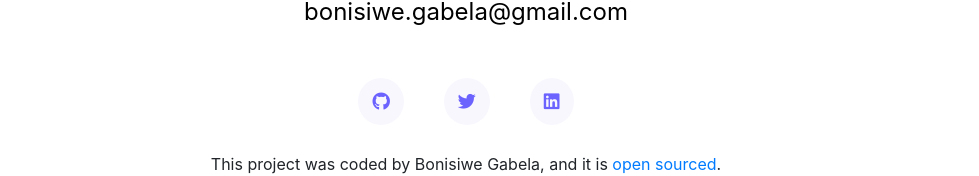
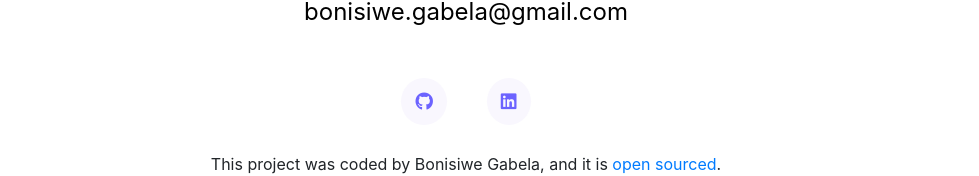
Before and after one commit to bonisiweGabela/portfolio-project, a plain HTML site: page index.html in a window 1280 px wide. Shown: the part 3001-3177 px from the top of the page, without its empty margins (174-1153 px from the left). Drawn offline with nearby package versions, Linux system fonts and the light colour scheme; a web font is replaced by a local one.

Commit message:
Removed a twitter link

```diff
--- a/index.html
+++ b/index.html
@@ -174,14 +174,9 @@
           >
             <i class="fab fa-github"></i
           ></a>
+
           <a
-            href="https://www.twitter.com"
-            target="_blank"
-            title="Twitter profile"
-            ><i class="fab fa-twitter"></i
-          ></a>
-          <a
-            href="www.linkedin.com/in/bonisiwe-gabela-2784b31a5"
+            href="linkedin.com/in/bonisiwe-gabela-2784b31a5"
             target="_blank"
             title="linkedin profile"
             ><i class="fab fa-linkedin"></i
```
Also changed, not shown: about.html (+1 -1 lines), contact.html (+2 -7 lines), work.html (+2 -7 lines).
